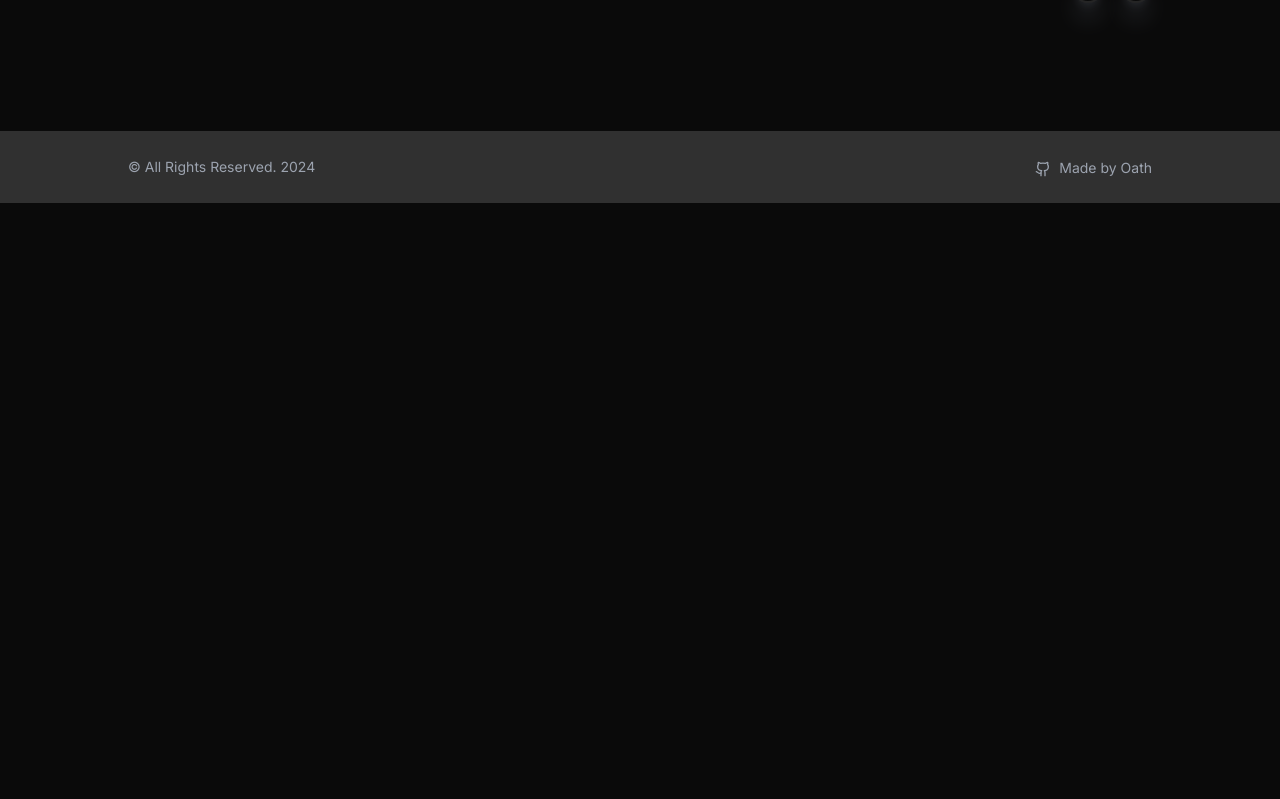
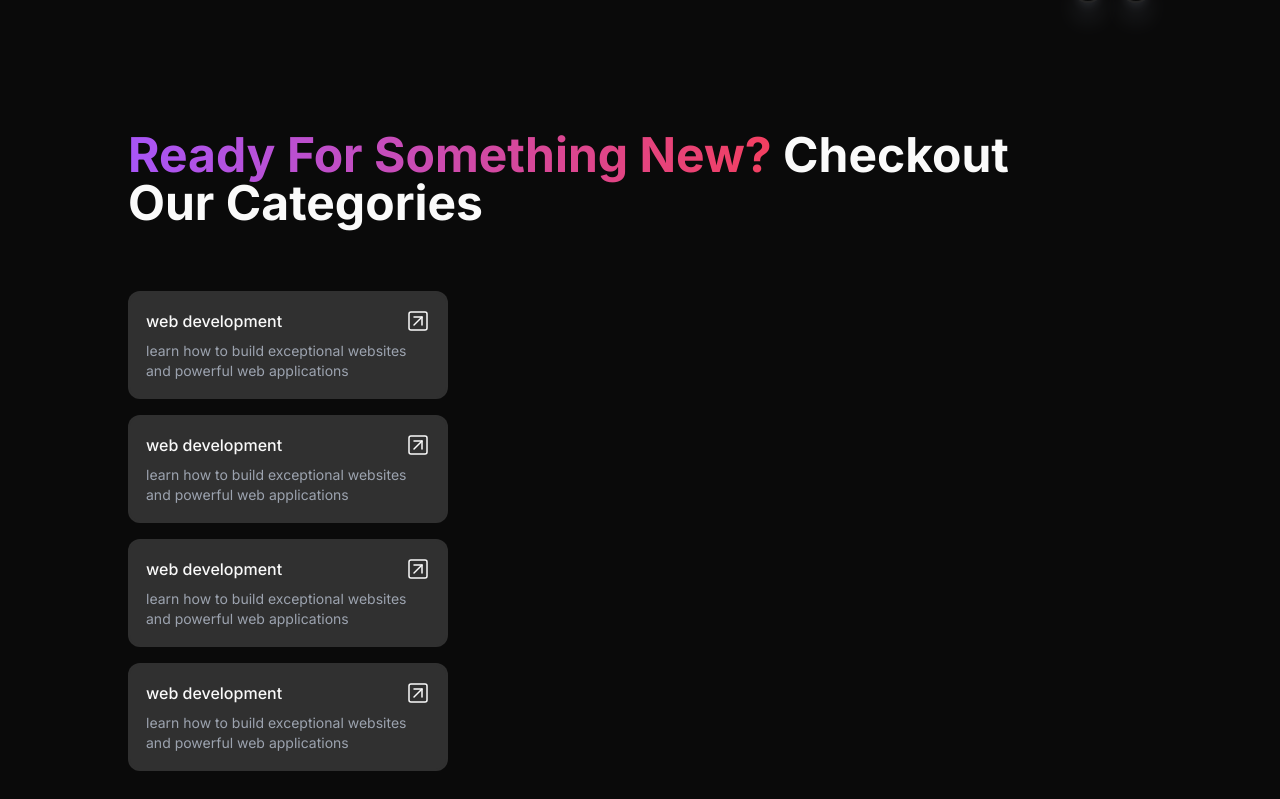
Before and after one commit to othmaneBakkass/kaiba-course-platform, a Next.js app: page / in a window 1280 px wide. Shown: the part 1681-2480 px from the top of the page. Before the commit the page ends 1884 px from the top, so only its background shows below. Built offline with nearby package versions, Linux system fonts and the light colour scheme; a web font is replaced by a local one.

Commit message:
feat: add category section to home page

```diff
--- a/app/page.tsx
+++ b/app/page.tsx
@@ -1,3 +1,4 @@
+import { CategoriesShowCase } from '@/components/features/categories-showcase';
 import { Hero } from '@/components/features/hero';
 import { LogosSlider } from '@/components/features/logos-slider';
 import { PopularProducts } from '@/components/features/popular-products';
@@ -8,6 +9,7 @@ export default function Home() {
 			<Hero />
 			<LogosSlider />
 			<PopularProducts />
+			<CategoriesShowCase />
 		</main>
 	);
 }
--- /dev/null
+++ b/components/features/categories-showcase/index.tsx
@@ -0,0 +1,32 @@
+import { CategoryCard } from '@/components/ui/category-card';
+
+export function CategoriesShowCase() {
+	return (
+		<section className="mx-auto my-32 w-[calc(100%-48px)] text-start sm:w-full sm:max-w-xl md:max-w-2xl lg:w-[90%] lg:max-w-5xl">
+			<h2 className="mb-16 text-2xl font-bold capitalize xs:text-4xl lg:text-5xl">
+				<span className="text-gradient-main">Ready for Something New? </span>
+				checkout
+				<br className="hidden lg:inline" />
+				Our Categories
+			</h2>
+			<div className="mt-8 ">
+				<CategoryCard
+					name="web development"
+					description="learn how to build exceptional websites and powerful web applications"
+				/>
+				<CategoryCard
+					name="web development"
+					description="learn how to build exceptional websites and powerful web applications"
+				/>
+				<CategoryCard
+					name="web development"
+					description="learn how to build exceptional websites and powerful web applications"
+				/>
+				<CategoryCard
+					name="web development"
+					description="learn how to build exceptional websites and powerful web applications"
+				/>
+			</div>
+		</section>
+	);
+}
```
